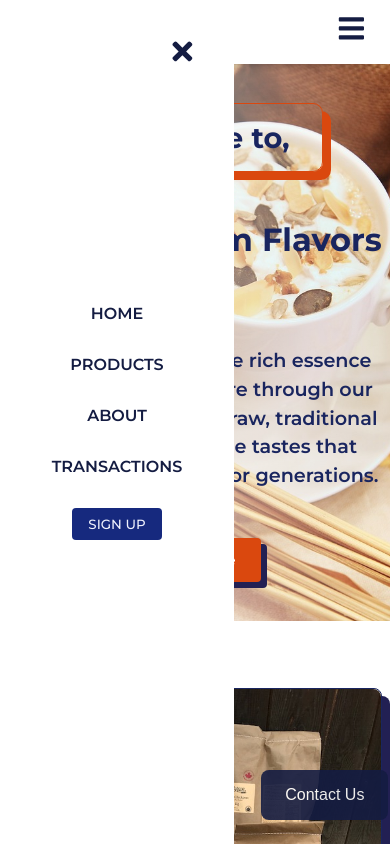
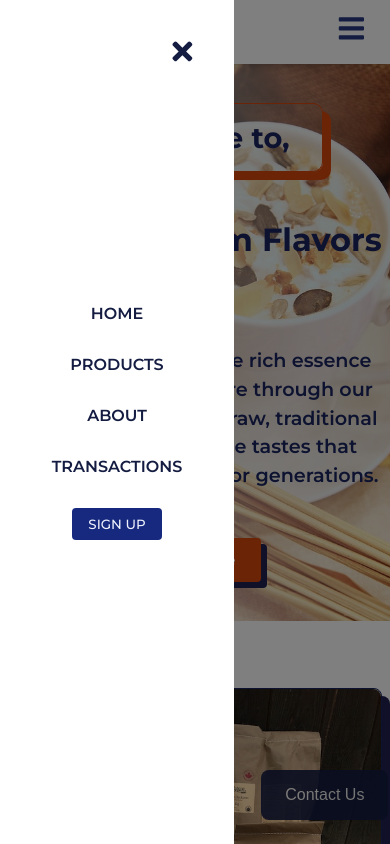
Before and after one commit to Amen-Musingarimi/dura-frontend, a React (Create React App) app: page / in a window 390 px wide. Both pictures are taken after a click on the button 351 px from the left and 31 px from the top of the page. Shown: the top 844 px of the page. Built offline with nearby package versions, Linux system fonts and the light colour scheme; no server answers.

Commit message:
Add the backdrop effect

```diff
--- a/src/components/Layout/Header.js
+++ b/src/components/Layout/Header.js
@@ -13,6 +13,7 @@ const Header = (props) => {
   const dispatch = useDispatch();
   const isOpen = useSelector((state) => state.nav.isOpen);
   const isAuthenticated = useSelector((state) => state.auth.token !== null);
+  const [isBackdropVisible, setIsBackdropVisible] = useState(false);
 
   const user = getLocalStorage('user');
   const userEmail = user && user.email;
@@ -27,6 +28,7 @@ const Header = (props) => {
 
   const handleNav = () => {
     dispatch(toggleNav());
+    setIsBackdropVisible(!isBackdropVisible);
   };
 
   const [isMobile, setIsMobile] = useState(window.innerWidth <= 1024);
@@ -60,6 +62,7 @@ const Header = (props) => {
 
   return (
     <header className={classes.header}>
+      {isBackdropVisible && <div className={classes.backdrop} onClick={handleNav} />}
       <div className={classes.logoCont}>
         <h3 className={classes.logo}>
           D<span className={classes.logoStling}>U</span>R
--- a/src/components/Layout/Header.module.css
+++ b/src/components/Layout/Header.module.css
@@ -11,6 +11,7 @@
   box-shadow: 0 2px 8px rgba(0, 0, 0, 0.25);
   width: 100%;
   padding: 0 2%;
+  z-index: 100;
 }
 
 .logoCont {
@@ -27,6 +28,8 @@
   justify-content: flex-end;
   gap: 4rem;
   width: 80%;
+  position: relative;
+  z-index: 90;
 }
 
 .navLinks {
@@ -102,6 +105,17 @@
   color: #141c42;
   font-size: 1.8rem;
   display: none;
+  z-index: 110;
+}
+
+.backdrop {
+  position: fixed;
+  top: 0;
+  left: 0;
+  width: 100%;
+  height: 100%;
+  background-color: rgba(0, 0, 0, 0.5);
+  z-index: 80;
 }
 
 @media only screen and (max-width: 1024px) {
```
